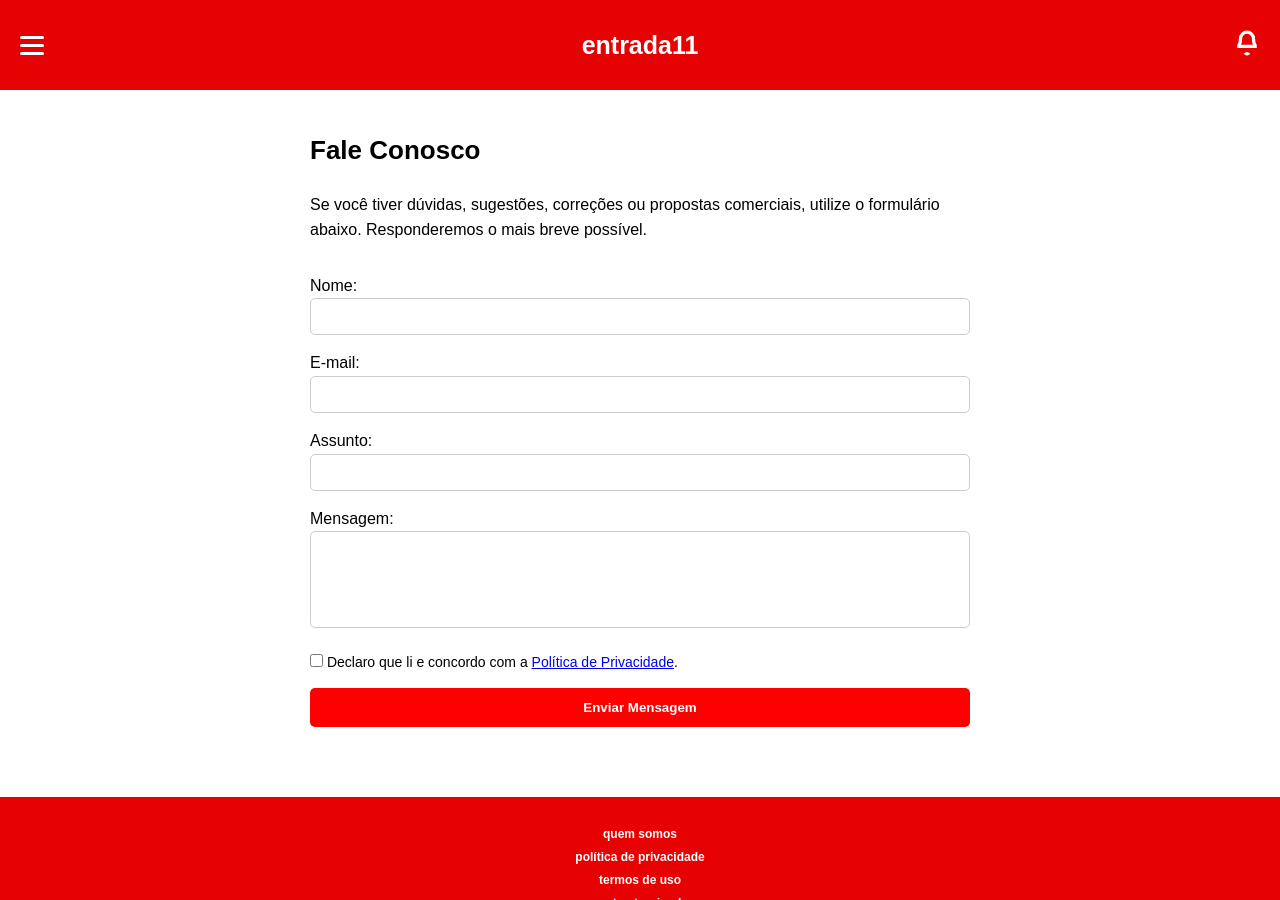
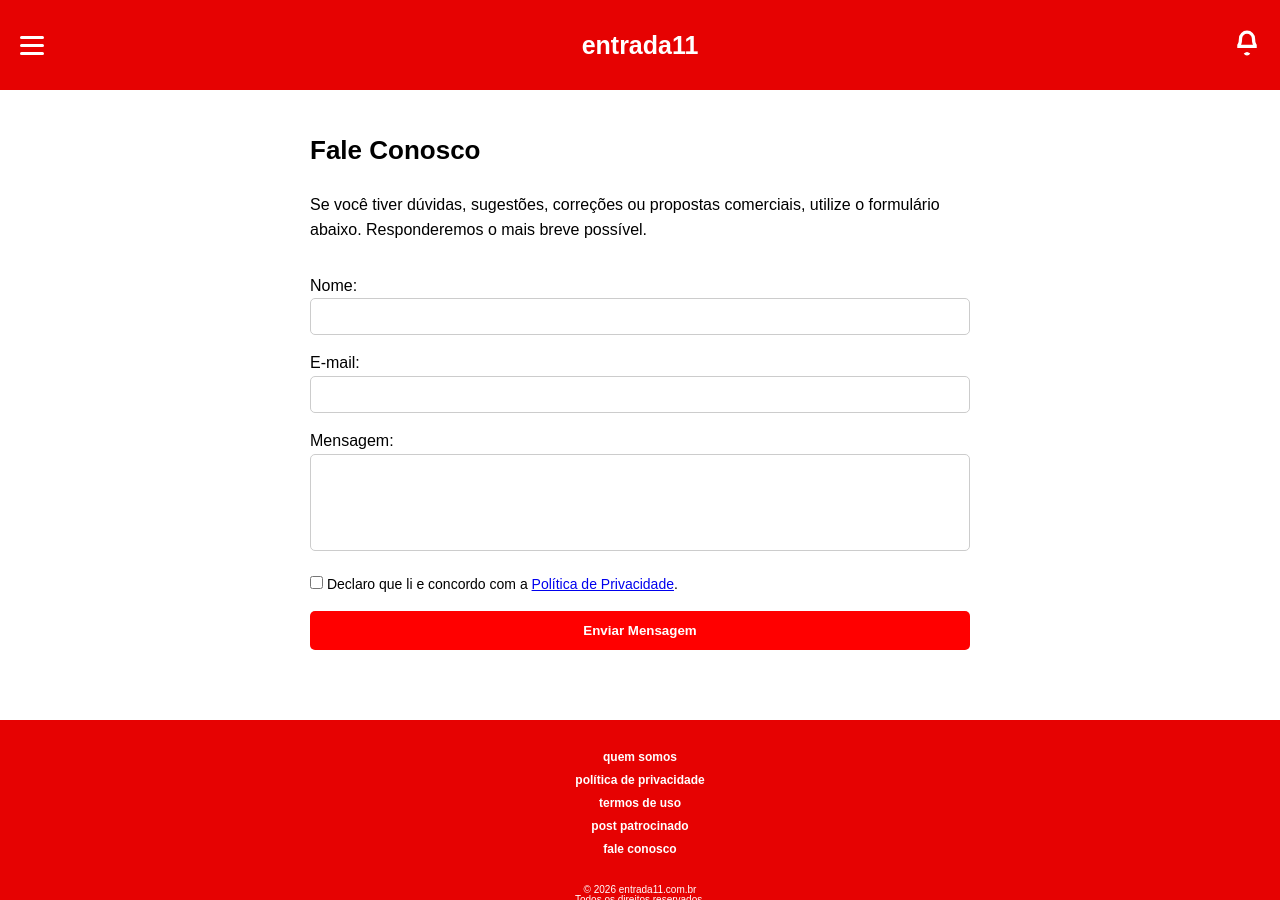
Before and after one commit to entrada11portal/entrada11portal.github.io, a Jekyll site: the page built from fale_conosco.html, in a window 1280 px wide and 900 px high. Built offline with Jekyll 4.4.1, drawn with Linux system fonts in a browser that asks for light colours.

Commit message:
Update fale_conosco.html

```diff
--- a/fale_conosco.html
+++ b/fale_conosco.html
@@ -28,12 +28,6 @@ style="width:100%; padding:10px; border:1px solid #ccc; border-radius:5px;">
 </label>
 
 <label>
-Assunto:
-<input type="text" id="assunto" required
-style="width:100%; padding:10px; border:1px solid #ccc; border-radius:5px;">
-</label>
-
-<label>
 Mensagem:
 <textarea id="mensagem" rows="5" required
 style="width:100%; padding:10px; border:1px solid #ccc; border-radius:5px; resize:none;"></textarea>
```
